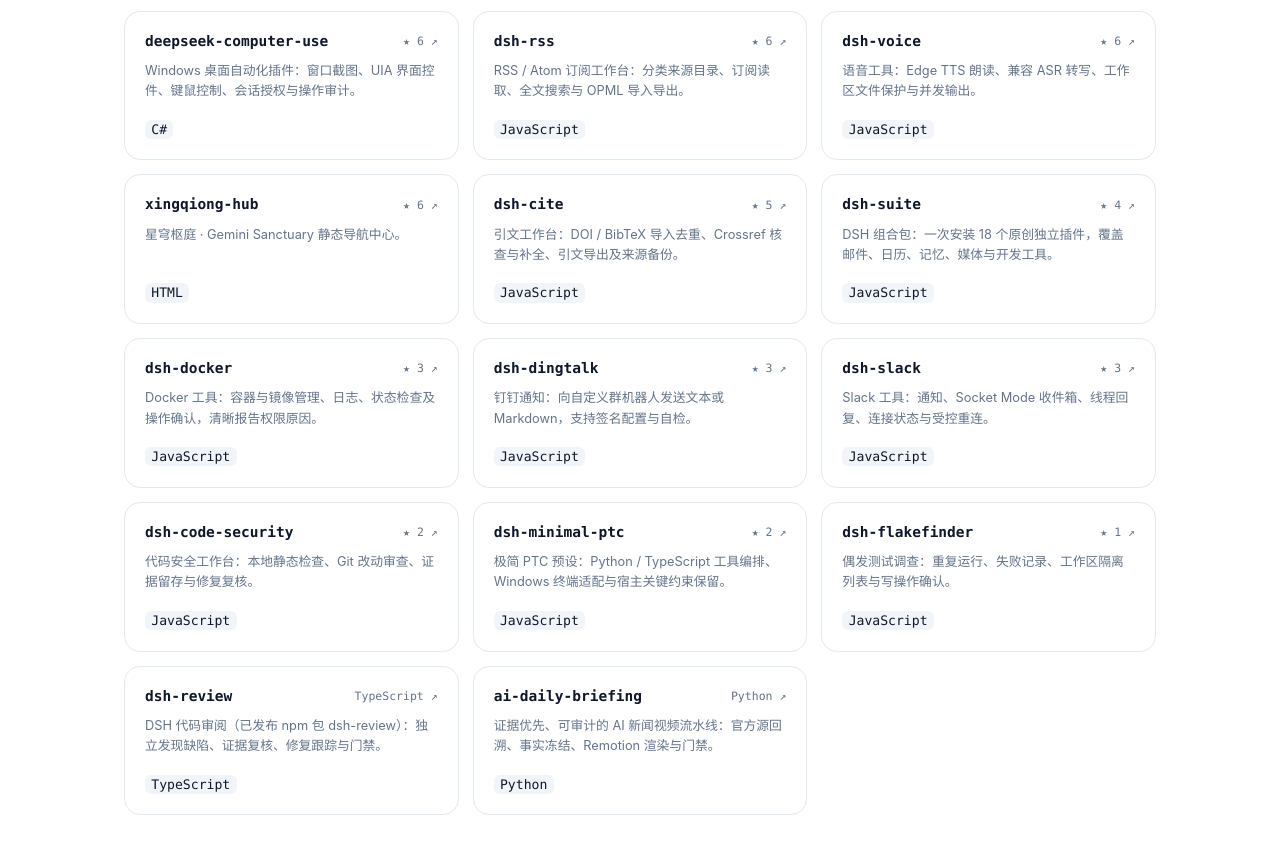
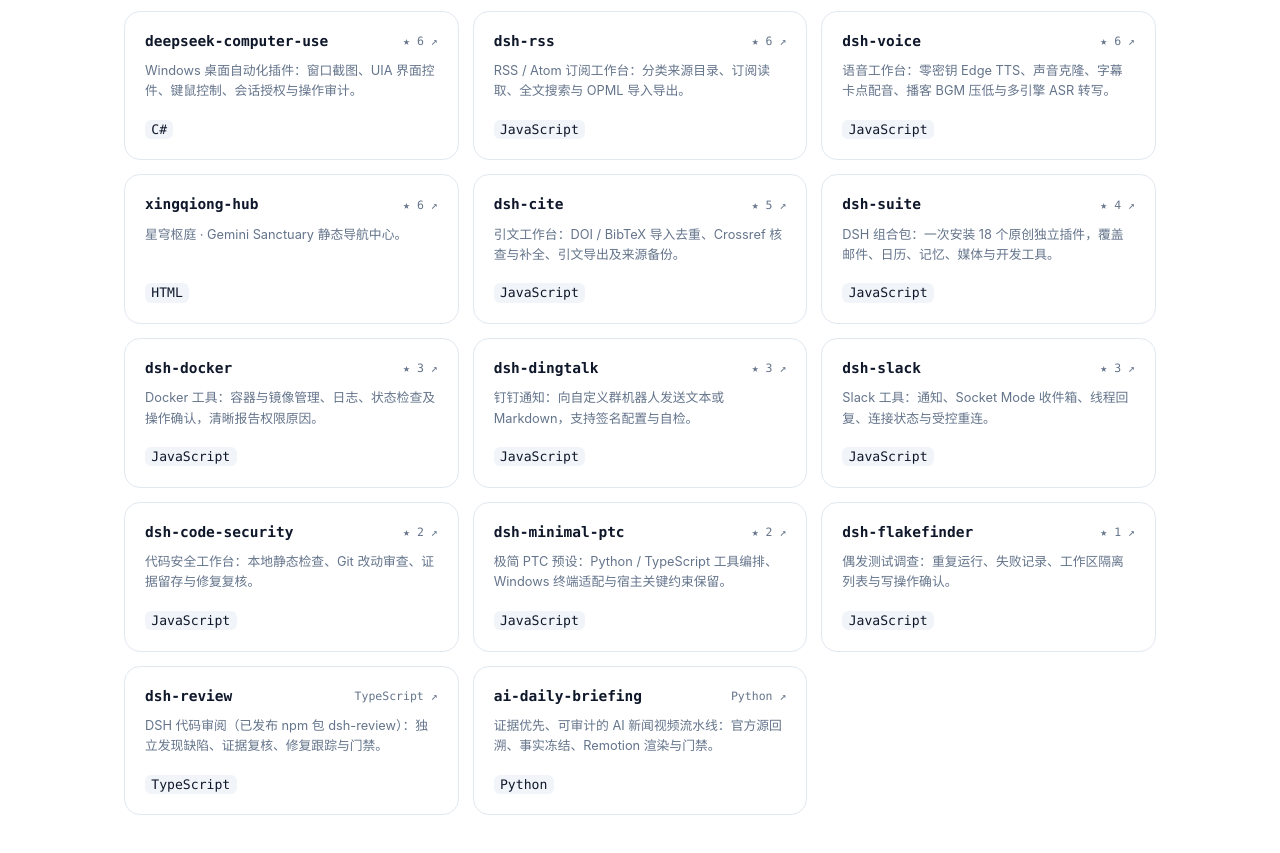
Before and after one commit to STARDUSTLC666/home, a plain HTML site: page index.html in a window 1280 px wide. Shown: the part 2229-3082 px from the top of the page. Drawn offline with Linux system fonts and the light colour scheme.

Commit message:
docs: update dsh-voice card description for 0.9 Voice Studio workbench

```diff
--- a/index.html
+++ b/index.html
@@ -719,7 +719,7 @@
       { name: "dsh-calendar", stars: 7, lang: "JavaScript", cat: "work", desc: "原生日历工作台：连接 CalDAV，切换月/周/议程视图，查找空闲时段并导入 ICS。" },
       { name: "deepseek-computer-use", stars: 6, lang: "C#", cat: "dev", desc: "Windows 桌面自动化插件：窗口截图、UIA 界面控件、键鼠控制、会话授权与操作审计。" },
       { name: "dsh-rss", stars: 6, lang: "JavaScript", cat: "work", desc: "RSS / Atom 订阅工作台：分类来源目录、订阅读取、全文搜索与 OPML 导入导出。" },
-      { name: "dsh-voice", stars: 6, lang: "JavaScript", cat: "media", desc: "语音工具：Edge TTS 朗读、兼容 ASR 转写、工作区文件保护与并发输出。" },
+      { name: "dsh-voice", stars: 6, lang: "JavaScript", cat: "media", desc: "语音工作台：零密钥 Edge TTS、声音克隆、字幕卡点配音、播客 BGM 压低与多引擎 ASR 转写。" },
       { name: "xingqiong-hub", stars: 6, lang: "HTML", cat: "hub", desc: "星穹枢庭 · Gemini Sanctuary 静态导航中心。" },
       { name: "dsh-cite", stars: 5, lang: "JavaScript", cat: "work", desc: "引文工作台：DOI / BibTeX 导入去重、Crossref 核查与补全、引文导出及来源备份。" },
       { name: "dsh-suite", stars: 4, lang: "JavaScript", cat: "hub", desc: "DSH 组合包：一次安装 18 个原创独立插件，覆盖邮件、日历、记忆、媒体与开发工具。" },
```
